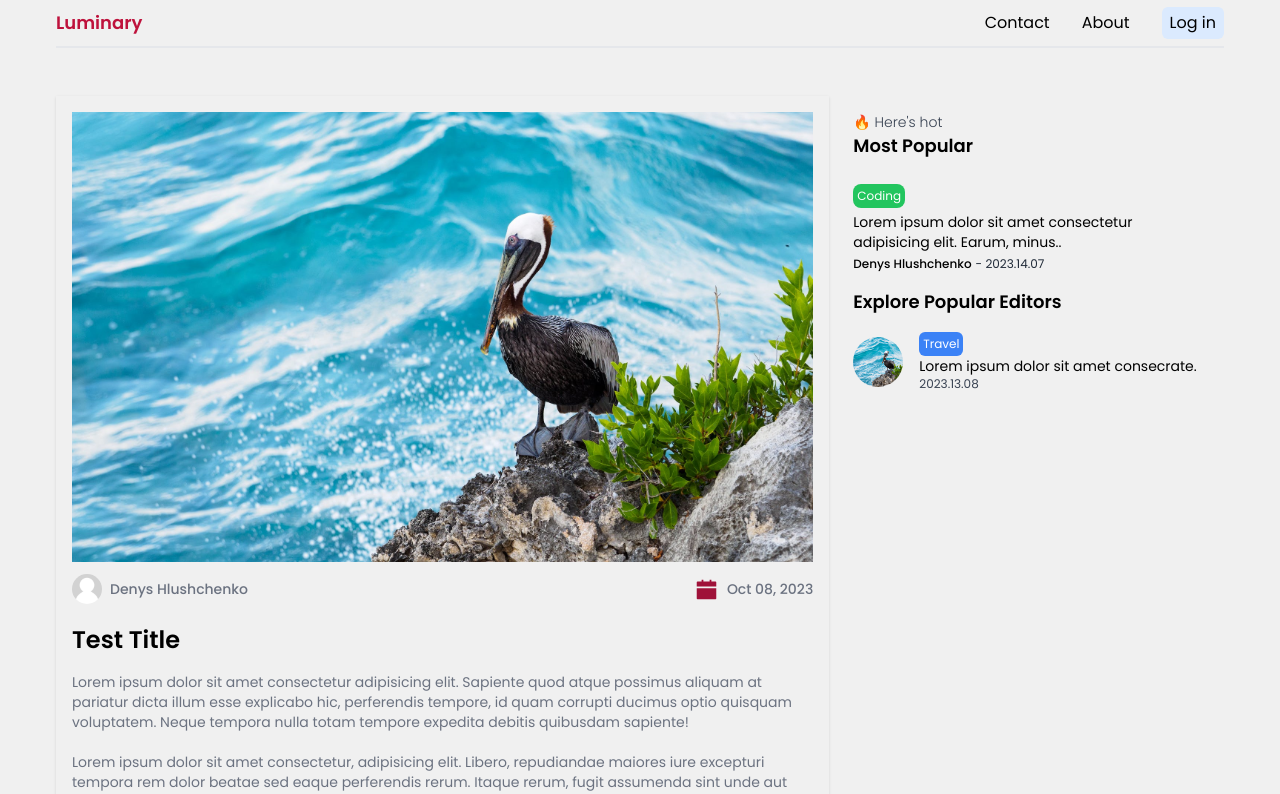
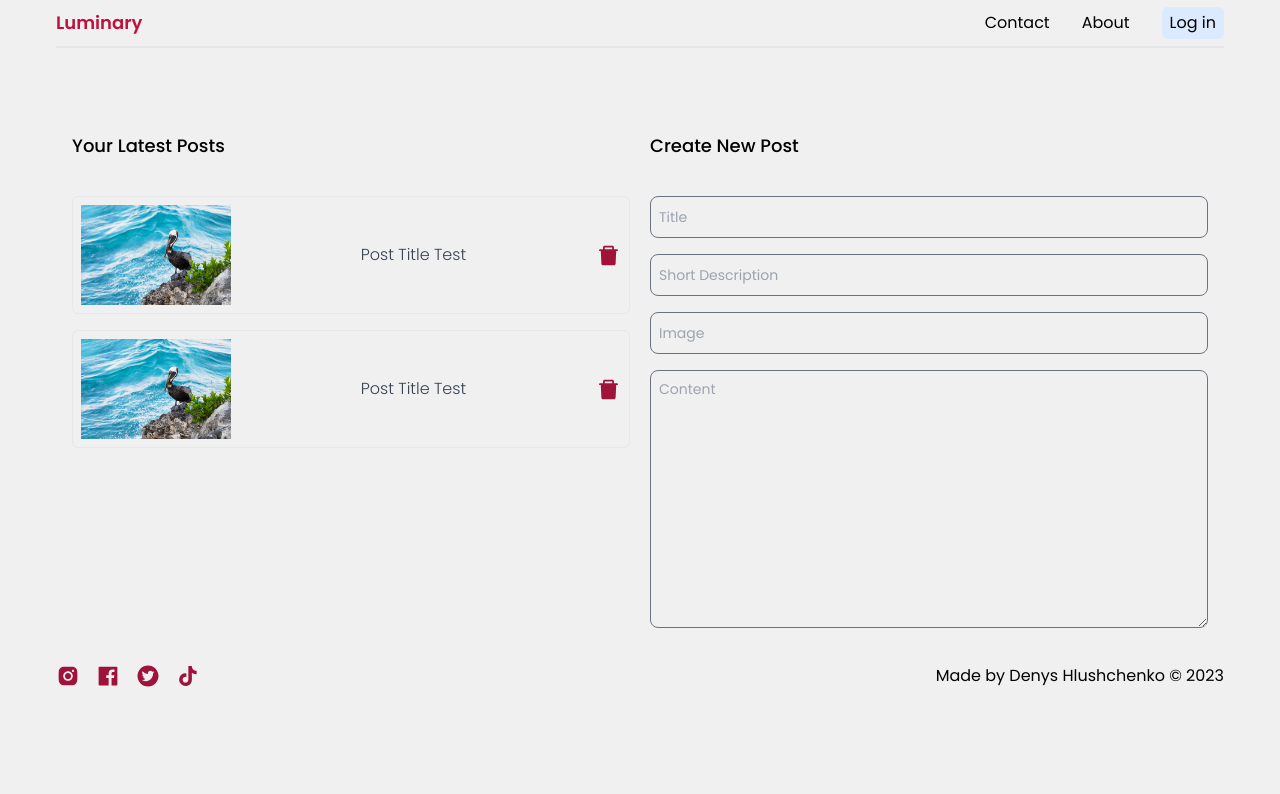
Before and after one commit to Manboy17/blog-it, a Next.js app: page /dashboard in a window 1280 px wide. Shown: the top 794 px of the page. Built offline with nearby package versions, Linux system fonts and the light colour scheme.

Commit message:
Dashboard Component

```diff
--- /dev/null
+++ b/src/app/dashboard/page.tsx
@@ -0,0 +1,61 @@
+import Image from "next/image";
+import { AiFillDelete } from "react-icons/ai";
+
+const page = () => {
+  return (
+    <div className="flex flex-col md:flex-row items-start w-full gap-5 justify-between p-4">
+      <div className="w-full md:w-1/2 flex flex-col gap-4">
+        <h1 className="text-lg font-medium py-5">Your Latest Posts</h1>
+
+        <div className="flex flex-row items-center justify-between gap-2 border-[1px] rounded-md p-2">
+          <div className="relative w-[150px] h-[100px]">
+            <Image src="/text.jpeg" alt="image" fill className="object-cover" />
+          </div>
+          <div className="text-base text-gray-700 font-light text-center">
+            Post Title Test
+          </div>
+          <AiFillDelete size={25} className="cursor-pointer text-rose-800" />
+        </div>
+
+        <div className="flex flex-row items-center justify-between gap-2 border-[1px] rounded-md p-2">
+          <div className="relative w-[150px] h-[100px]">
+            <Image src="/text.jpeg" alt="image" fill />
+          </div>
+          <div className="text-base text-gray-700 font-light text-center">
+            Post Title Test
+          </div>
+          <AiFillDelete size={25} className="cursor-pointer text-rose-800" />
+        </div>
+      </div>
+
+      <div className="w-full md:w-1/2 flex flex-col gap-4">
+        <h1 className="text-lg font-medium py-5">Create New Post</h1>
+        <form className="flex flex-col gap-4">
+          <input
+            className="p-2 w-full border-[1px] border-gray-500 rounded-lg placeholder:text-sm"
+            type="text"
+            placeholder="Title"
+          />
+          <input
+            className="p-2 w-full border-[1px] border-gray-500 rounded-lg placeholder:text-sm"
+            type="text"
+            placeholder="Short Description"
+          />
+          <input
+            className="p-2 w-full border-[1px] border-gray-500 rounded-lg placeholder:text-sm"
+            type="text"
+            placeholder="Image"
+          />
+          <textarea
+            className="p-2 placeholder:text-sm border-[1px] rounded-lg border-gray-500"
+            placeholder="Content"
+            rows={10}
+            cols={30}
+          ></textarea>
+        </form>
+      </div>
+    </div>
+  );
+};
+
+export default page;
```
